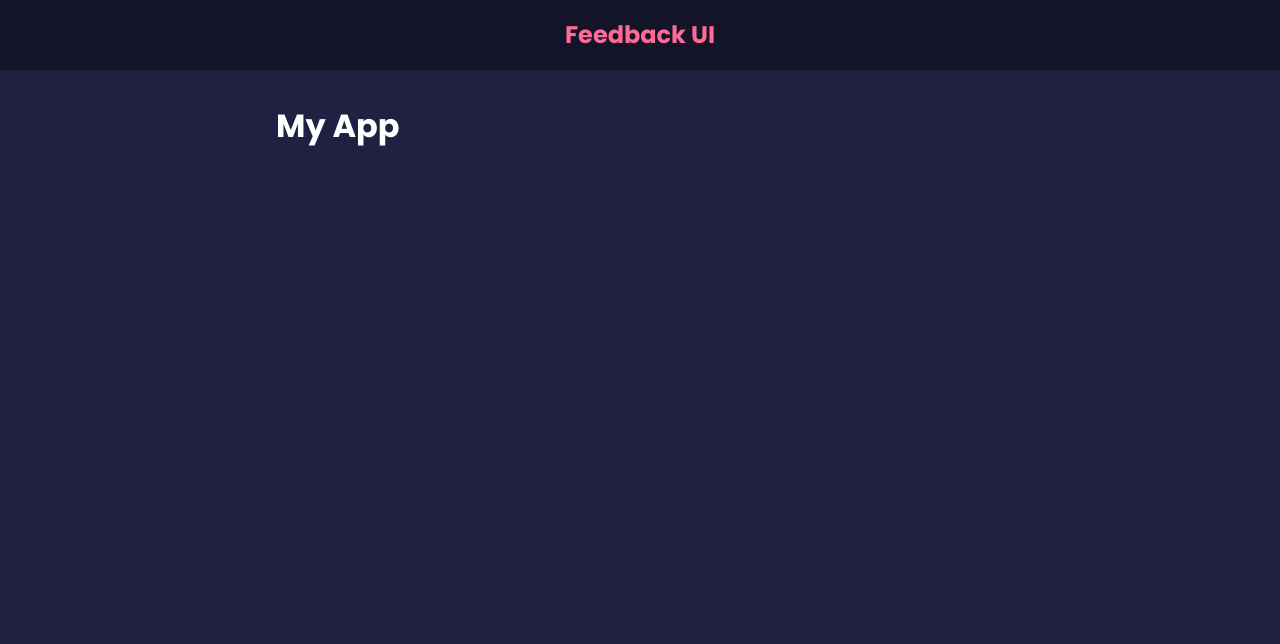
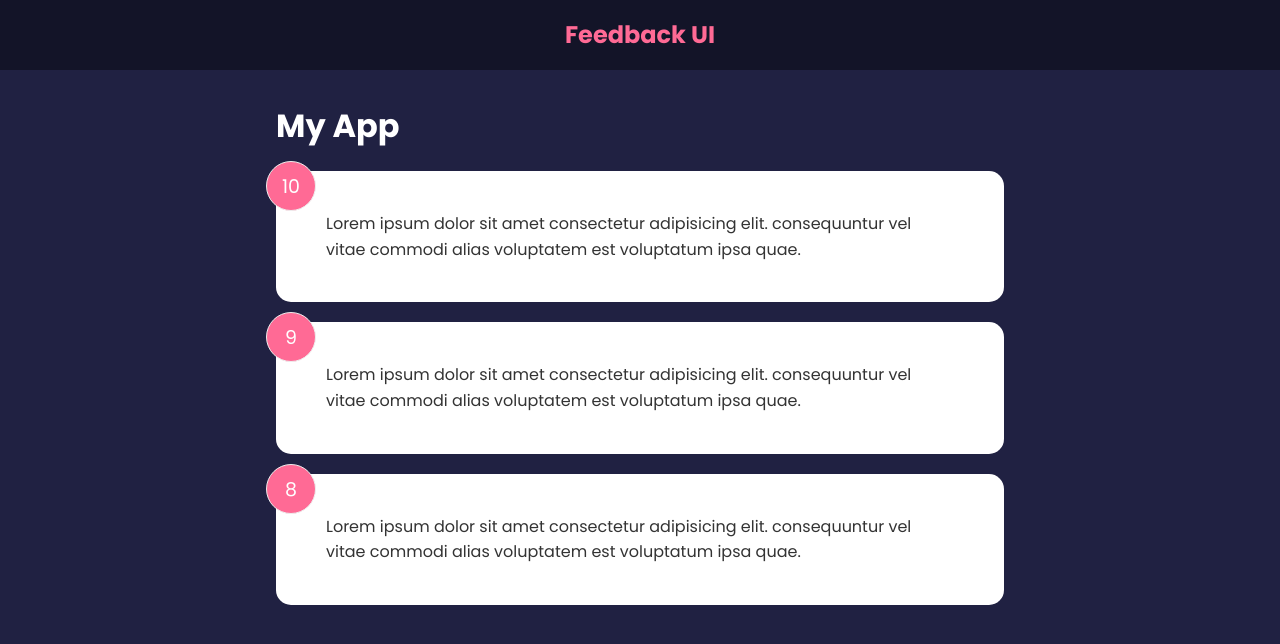
Before and after one commit to willbowdler/FeedBack-Application-UDTut, a React (Create React App) app: page / in a window 1280 px wide. Shown: the top 644 px of the page. Built offline with nearby package versions, Linux system fonts and the light colour scheme.

Commit message:
Used globalstate to pass data throughprops

```diff
--- a/src/App.js
+++ b/src/App.js
@@ -1,14 +1,19 @@
+import { useState } from "react"
 import Header from "./components/Header"
+import FeedbackList from "./components/FeedbackList"
+import FeedbackData from "./data/FeedbackData"
 
 function App() {
+  const [feedback, setFeedback] = useState(FeedbackData)
+
   return (
     <>
       <Header />
       <div className="container">
         <h1>My App</h1>
+        <FeedbackList feedback={feedback}/>
       </div>
     </>
-
   )
 }
 
--- /dev/null
+++ b/src/components/FeedbackItem.jsx
@@ -0,0 +1,12 @@
+import { useState } from 'react'
+
+function FeedbackItem({ item }) {
+  return (
+    <div className="card">
+      <div className="num-display">{item.rating}</div>
+      <div className="text-display">{item.text}</div>
+    </div>
+  )
+}
+
+export default FeedbackItem
--- /dev/null
+++ b/src/components/FeedbackList.jsx
@@ -0,0 +1,17 @@
+import FeedbackItem from "./FeedbackItem"
+
+function FeedbackList({feedback}) {
+  if (!feedback || feedback.length === 0) {
+    return <p>No Feedback Yet</p>
+  }
+
+  return (
+    <div className="feedback-list">
+      {feedback.map((item) => (
+        <FeedbackItem key={item.id} item={item} />
+      ))}
+    </div>
+  )
+}
+
+export default FeedbackList
--- /dev/null
+++ b/src/data/FeedbackData.js
@@ -0,0 +1,19 @@
+const FeedbackData = [
+  {
+    id: 1,
+    rating: 10,
+    text: 'Lorem ipsum dolor sit amet consectetur adipisicing elit. consequuntur vel vitae commodi alias voluptatem est voluptatum ipsa quae.',
+  },
+  {
+    id: 2,
+    rating: 9,
+    text: 'Lorem ipsum dolor sit amet consectetur adipisicing elit. consequuntur vel vitae commodi alias voluptatem est voluptatum ipsa quae.',
+  },
+  {
+    id: 3,
+    rating: 8,
+    text: 'Lorem ipsum dolor sit amet consectetur adipisicing elit. consequuntur vel vitae commodi alias voluptatem est voluptatum ipsa quae.',
+  },
+]
+
+export default FeedbackData
```
